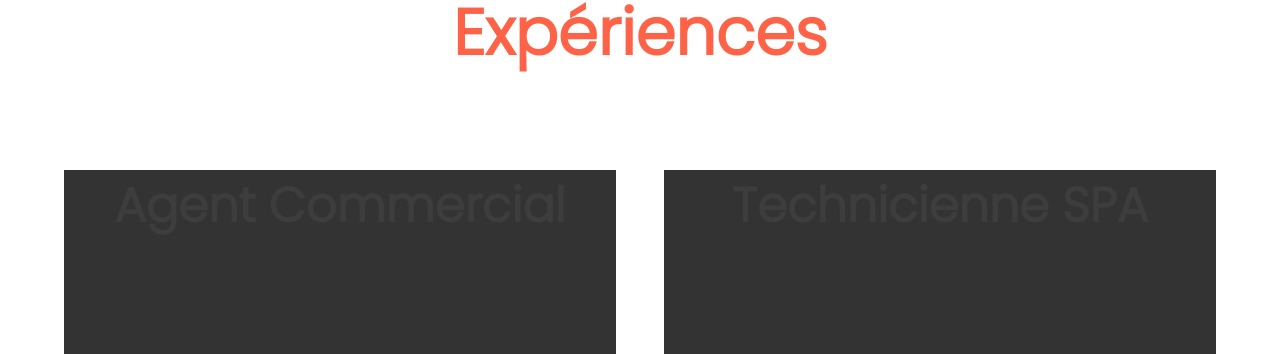
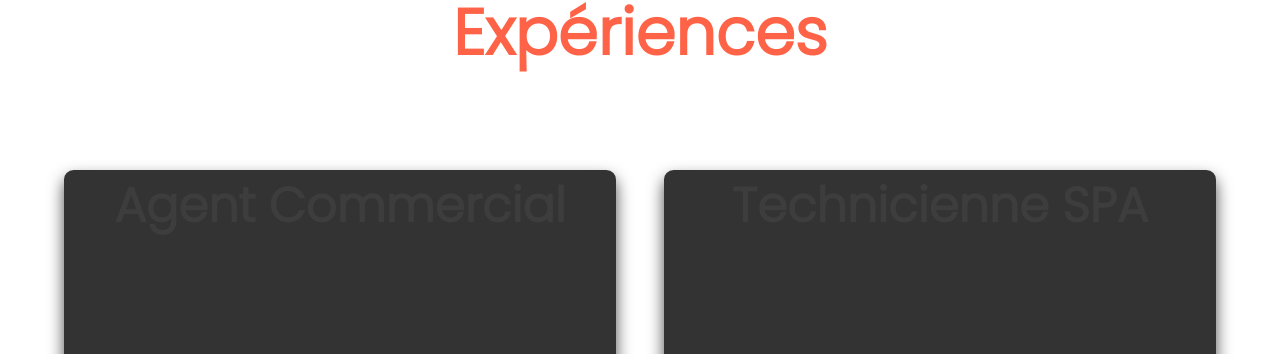
Before and after one commit to 2024-dwwm-bsm-p4/cv-jch, a plain HTML site: page index.html in a window 1280 px wide. Shown: the part 3547-3901 px from the top of the page. Drawn offline with Linux system fonts and the light colour scheme.

Commit message:
bx_shadow

```diff
--- a/css/style.css
+++ b/css/style.css
@@ -212,6 +212,7 @@ body{
         height: 24rem;
         margin: 0 auto;
         position: relative;
+        border-radius: 0.6rem;
     }
     .wrapper{
         perspective: 900px;
@@ -221,6 +222,7 @@ body{
         text-align: center;
         transition: all 1.5s cubic-bezier(0.7, -0.5, 0.3, 1.8);
         transform-style: preserve-3d;
+        box-shadow: 0 0.5rem 1rem rgba(0, 0, 0, 0.7);
     }
     .wrapper:hover .single-card {
         transform: rotateY(180deg);
@@ -285,6 +287,8 @@ body{
         display: flex;
         width: 100%;
         margin: 10px 0;
+        box-shadow: 0 0.5rem 1rem rgba(0, 0, 0, 0.7);
+        border-radius: 0.6rem;
     }
     .card-exp .imgBx {
         position: relative;
@@ -299,6 +303,7 @@ body{
         align-items: center;
         overflow: hidden;
         transition: 0.5s ease-in-out;
+        border-radius: 0.6rem;
     }
     #job .exp .box .card-exp:hover .imgBx{
         width: 100px;
```
